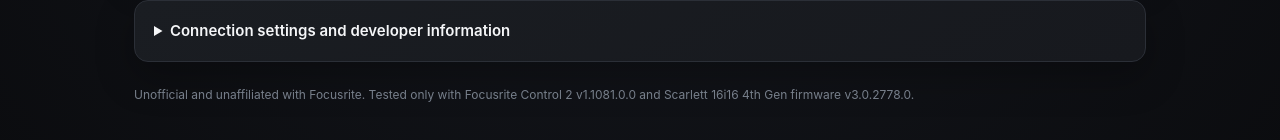
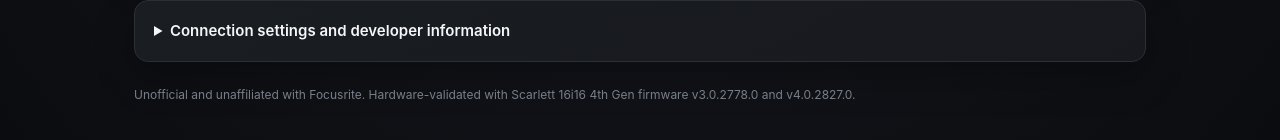
Before and after one commit to alexanderdalesio/focusrite-control-2-api, a website: page public/index.html in a window 1280 px wide. Shown: the part 200-340 px from the top of the page. Drawn offline with Linux system fonts and the light colour scheme; no server answers.

Commit message:
Update dashboard firmware compatibility note

```diff
--- a/public/index.html
+++ b/public/index.html
@@ -34,7 +34,7 @@
     <section id="controlsGrid" class="channels"></section>
     <section class="panel"><details><summary>Connection settings and developer information</summary><p class="note">Direct USB mode talks to the vendor control interface and requires Focusrite Control 2 to be closed. FC2 mode uses the paired local WebSocket service and can coexist with the app.</p><div class="fields"><label><small>Backend</small><select id="backend"><option value="usb">Direct USB (FCP)</option><option value="fc2">Focusrite Control 2</option></select></label><label class="usb-field"><small>USB product ID</small><input id="usbProductId" type="text"></label><label class="usb-field"><small>USB timeout (ms)</small><input id="usbTimeout" type="number"></label><label class="fc2-field"><small>Secure control port</small><input id="securePort" type="number"></label><label class="fc2-field"><small>Onboarding port</small><input id="onboardingPort" type="number"></label><label class="fc2-field" style="grid-column:1/-1"><small>Focusrite Control 2 server public key</small><input id="serverKey" type="text"></label><label class="fc2-field" style="grid-column:1/-1"><small>Client name shown during pairing</small><input id="clientName" type="text"></label></div><p><button id="saveConfig">Save connection settings</button></p><div class="developer"><h3>Live connection</h3><dl id="developerInfo"><dt>Protocol</dt><dd>Loading…</dd></dl></div></details></section>
   </main>
-  <footer>Unofficial and unaffiliated with Focusrite. Tested only with Focusrite Control 2 v1.1081.0.0 and Scarlett 16i16 4th Gen firmware v3.0.2778.0.</footer>
+  <footer>Unofficial and unaffiliated with Focusrite. Hardware-validated with Scarlett 16i16 4th Gen firmware v3.0.2778.0 and v4.0.2827.0.</footer>
   <script src="/app.js" defer></script>
 </body>
 </html>
```
